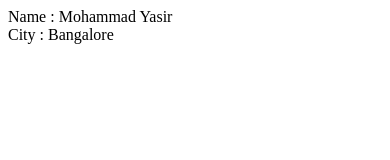
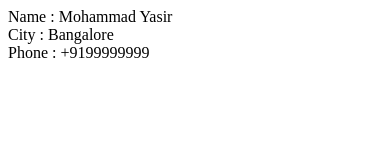
Before and after one commit to yasir-nextleap/learn_github1, a plain HTML site: page index.html in a window 390 px wide. Drawn offline with Linux system fonts and the light colour scheme.

Commit message:
Adding phone number

```diff
--- a/index.html
+++ b/index.html
@@ -2,5 +2,6 @@
 <body>
  <div>Name : Mohammad Yasir</div>
  <div>City : Bangalore</div>
+ <div>Phone : +9199999999</div>
 </body>
 </html>
```
